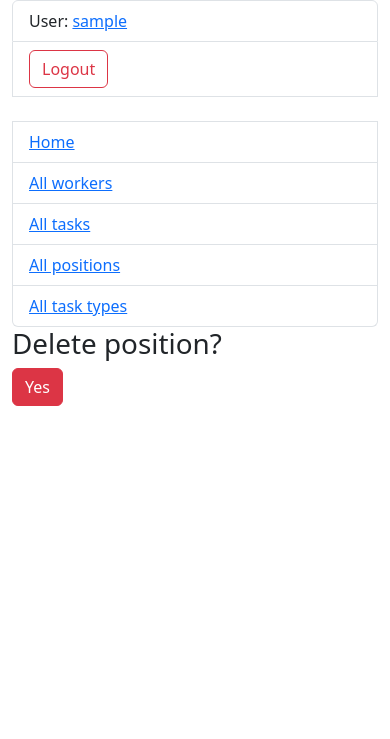
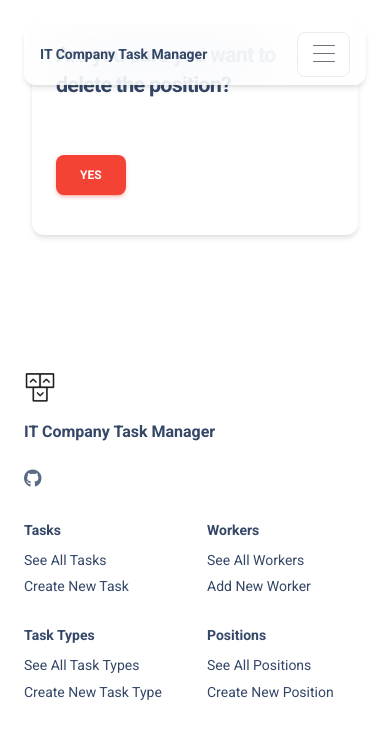
Before and after one commit to Meksim-fesh/it-company-task-manager, a Django app: page /positions/1/delete/ in a window 390 px wide. Shown: the top 739 px of the page. Run offline with Django 5.2, Linux system fonts and the light colour scheme; a user stored in the database is signed in; tables that the repository leaves empty hold one stand-in row (values such as "Sample post"); some libraries are stand-ins or nearby versions.

Commit message:
Change position_confirm_delete.html and task_type_confirm_delete.html using the template kit

```diff
--- a/templates/task_manager/position_confirm_delete.html
+++ b/templates/task_manager/position_confirm_delete.html
@@ -1,13 +1,30 @@
-{% extends "base.html" %}
+{% extends "layouts/base_background.html" %}
+
+{% block title %} IT Company Task Manager - Position Delete {% endblock title %}
 
 
 {% block content %}
 
-  <h1>Delete position?</h1>
-  <form action="" method="post">
-    {% csrf_token %}
-
-    <input type="submit" value="Yes" class="btn btn-danger">
-  </form>
+  <div class="card card-body blur mx-3 mx-md-4 mb-4">
+    <div class="row my-sm-7">
+      <div class="col-md-12 mb-4">
+          <div class="card">
+            <div class="card-header">
+              <div class="card-title">
+                <h4 class="txt-left-dir">
+                  Are you sure you want to delete the position?
+                </h4>
+              </div>
+            </div>
+            <div class="card-body">
+              <form action="" method="post">
+                {% csrf_token %}
+                <input type="submit" value="Yes" class="btn btn-danger">
+              </form>
+            </div>
+          </div>
+      </div>
+    </div>
+  </div>
 
 {% endblock  %}
```
Also changed, not shown: templates/task_manager/task_type_confirm_delete.html (+24 -7 lines).
